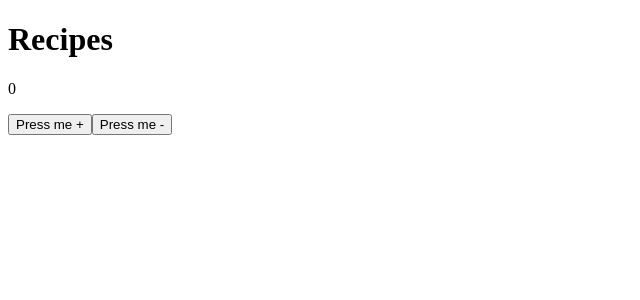
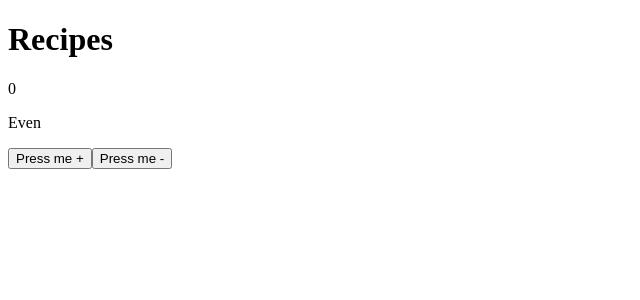
Before and after one commit to ferikand/recipes-angular-learning, an Angular app: page / in a window 1280 px wide. Shown: the top 300 px of the page, without its empty margins (0-640 px from the left). Built offline with nearby package versions, Linux system fonts and the light colour scheme.

Commit message:
module 6 done

```diff
--- a/src/app/app.html
+++ b/src/app/app.html
@@ -1,4 +1,5 @@
 <h1>{{ title }}</h1>
 <p>{{ counter() }}</p>
+<p>{{ isEven() ? 'Even' : 'Odd' }}</p>
 <button (click)="increment()">Press me +</button>
 <button (click)="decrement()">Press me -</button>
--- a/src/app/app.ts
+++ b/src/app/app.ts
@@ -1,4 +1,4 @@
-import {Component, signal} from '@angular/core';
+import {Component, signal, computed} from '@angular/core';
 
 
 @Component({
@@ -9,6 +9,8 @@ import {Component, signal} from '@angular/core';
 export class App {
     title = 'Recipes';
     counter = signal(0)
+    isEven = computed(() => this.counter() % 2 === 0)
+
 
     increment() {
         this.counter.update(prev => prev + 1);
```
